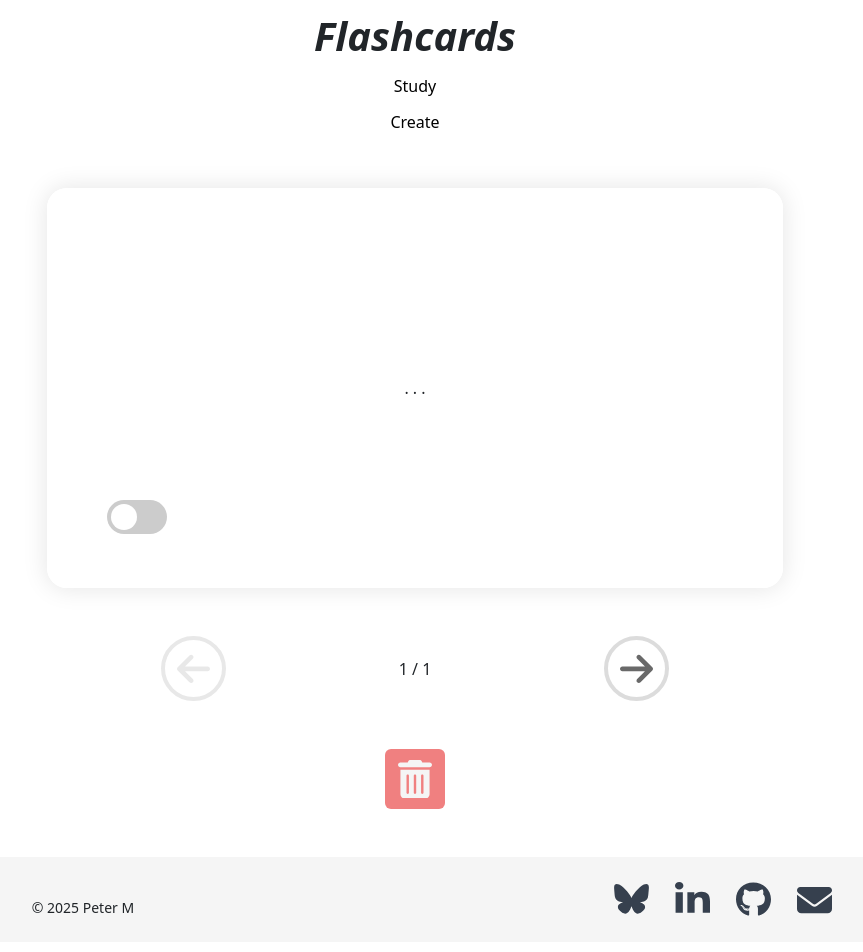
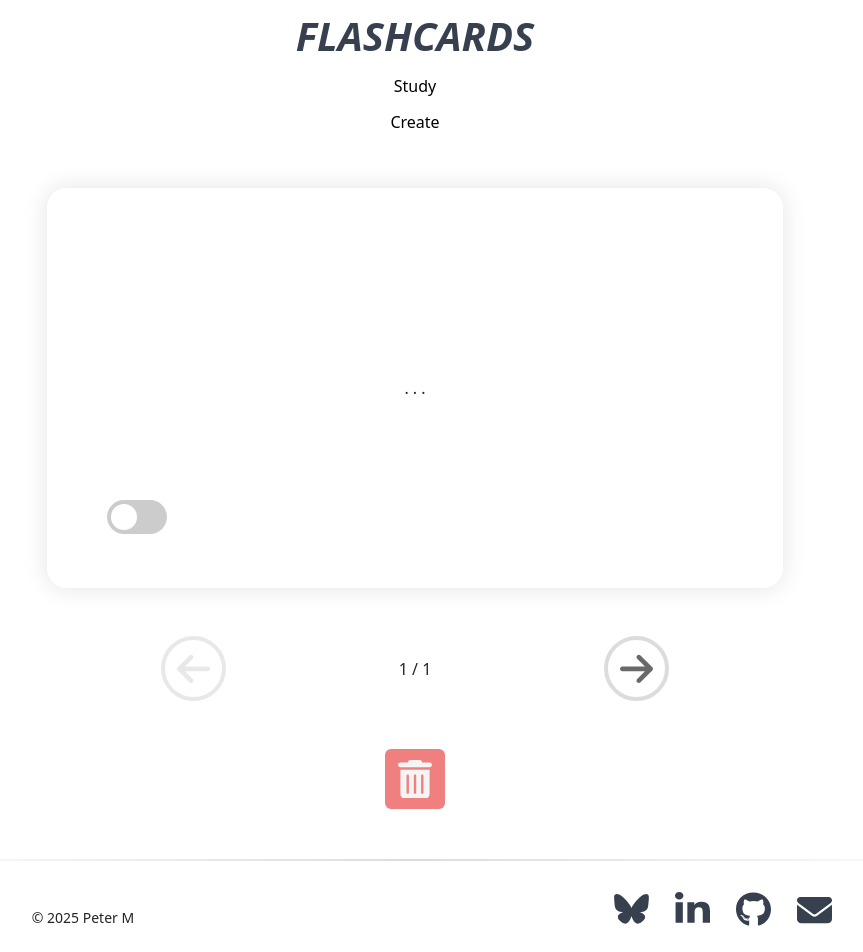
Before and after one commit to peter-tres/flashcards-project, a React (Vite) app: page / in a window 1280 px wide. Shown: the part 36-988 px from the top of the page, without its empty margins (225-1088 px from the left). Built offline with nearby package versions, Linux system fonts and the light colour scheme; the HTML template or start-up script is replaced by a standard one.

Commit message:
added website icon, footer styling

```diff
--- a/index.html
+++ b/index.html
@@ -2,7 +2,7 @@
 <html lang="en">
   <head>
     <meta charset="UTF-8" />
-    <link rel="icon" type="image/svg+xml" href="" />
+    <link rel="icon" type="image/svg+xml" href="/boywonder.png" />
     <meta name="viewport" content="width=device-width, initial-scale=1.0" />
     <title>Flashcards</title>
   </head>
--- a/src/App.css
+++ b/src/App.css
@@ -6,3 +6,7 @@ main{
   min-height: 80vh;
 
 }
+
+#root{
+  background-color: white;
+}
--- a/src/App.jsx
+++ b/src/App.jsx
@@ -3,7 +3,7 @@ import { useState } from 'react'
 import reactLogo from './assets/react.svg'
 import viteLogo from '/vite.svg'
 import './App.css'
-import PFooter from './components/Pfooter'
+import PFooter from './components/PFooter'
 import Header from './components/Header'
 import ActionPanel from './components/ActionPanel'
 import CardDisplay from './components/CardDisplay'
--- a/src/components/Flashcard.css
+++ b/src/components/Flashcard.css
@@ -2,6 +2,9 @@
 
 .card{
     border: none;
+    background-color: rgba(0, 0, 0, 1%);
+    border-radius: 20px;
+
 
 }
 
--- a/src/components/Header.css
+++ b/src/components/Header.css
@@ -0,0 +1,3 @@
+.title-color{
+    color: #36404E;
+}
--- a/src/components/Header.jsx
+++ b/src/components/Header.jsx
@@ -6,7 +6,7 @@ import './Header.css'
 function Header(){
     return(
     <>
-    <h1 className="text-center fw-bold pt-5 fst-italic">Flashcards</h1>
+    <h1 className="text-center fw-bold pt-5 fst-italic text-uppercase title-color">Flashcards</h1>
     </>
     );
 }
--- a/src/components/PFooter.css
+++ b/src/components/PFooter.css
@@ -1,6 +1,26 @@
 .footer{
-    background-color: whitesmoke;
+    background-color: transparent;
+
 }
+
+
+.border-gradient {
+  border: none !important;
+  border-top: 2px solid transparent !important;
+  position: relative;
+}
+
+.border-gradient::before {
+  content: "";
+  position: absolute;
+  top: 0;
+  left: 0;
+  height: 2px;
+  width: 100%;
+  background: radial-gradient(circle at center, gainsboro 0%, transparent 90%);
+
+}
+
 
 .social-btn{
     width: 100px;
--- a/src/components/PFooter.jsx
+++ b/src/components/PFooter.jsx
@@ -6,8 +6,8 @@ import {logos,icons} from '../assets/images'
 
 function PFooter(){
     return(
-        <div className="footer pb-4 mt-5">
-            <div className="row w-100">
+        <div className="footer pb-4 mt-5 border-top border-dark border-gradient">
+            <div className="row w-100 mt-2">
                 <div className="col d-flex align-items-end">
                     <div className="container-fluid d-flex justify-content-center gap-4 pt-4">
                         <small>© 2025 Peter M</small>
```
Also changed, not shown: public/boywonder.png (added).
